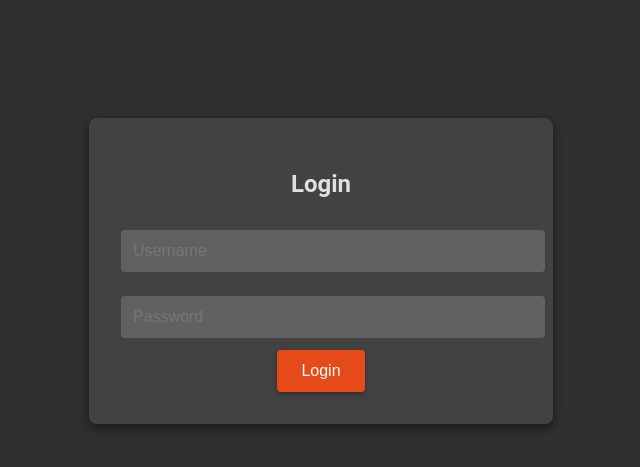
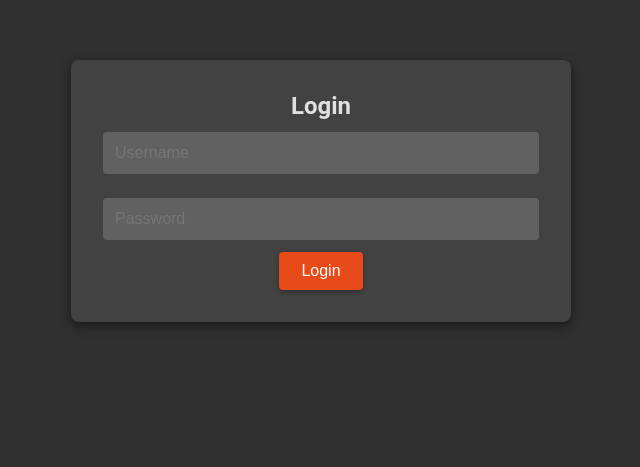
Before and after one commit to Mukund934/Simple-Todo-Application, a React (Vite) app in the folder frontend/: page / in a window 1280 px wide. Shown: the part 129-596 px from the top of the page, without its empty margins (319-959 px from the left). Built offline with nearby package versions, Linux system fonts and the light colour scheme.

Commit message:
updating the styling of, of login page, fixing allignments

```diff
--- a/frontend/src/App.css
+++ b/frontend/src/App.css
@@ -1,35 +1,68 @@
-body {
+* {
+  box-sizing: border-box;
   margin: 0;
   padding: 0;
+}
+
+body {
   font-family: "Roboto", sans-serif;
   background-color: #303030;
   color: #e0e0e0;
-  height: 100%;
+}
+
+.login-wrapper {
+  display: flex;
+  align-items: center;
+  justify-content: center;
+  min-height: 80vh;
+}
+
+.login-container {
+  background-color: #424242;
+  width: 100%;
+  max-width: 500px;
+  padding: 32px;
+  border-radius: 8px;
+  box-shadow: 0 4px 12px rgba(0, 0, 0, 0.5);
+  text-align: center;
+}
+
+.app-wrapper {
+  min-height: 100vh;
+  display: flex;
+  flex-direction: column;
+  align-items: center;
+}
+
+.header {
+  margin-top: 24px;
+  margin-bottom: 24px;
+  text-align: center;
 }
 
 .container {
+  width: 100%;
   max-width: 1200px;
-  margin: 0 auto;
-  padding: 24px;
+  flex: 1;
+  display: flex;
+  flex-direction: column;
+  align-items: center;
+  padding: 0 24px 24px;
 }
 
-.header {
-  text-align: center;
-  margin-bottom: 24px;
-}
-
-.header h1 {
-  font-size: 2.5rem;
-  color: #ffc107;
-  margin: 0;
-}
-
-.form-container {
+.form-container,
+.todo-list {
+  width: 100%;
+  max-width: 1200px;
+  margin-bottom: 40px;
   background-color: #424242;
   border-radius: 8px;
   box-shadow: 0 2px 10px rgba(0, 0, 0, 0.5);
-  padding: 24px;
-  margin-bottom: 24px;
+  padding: 40px;
+}
+
+.logout-button {
+  margin-bottom: 30px;
 }
 
 .input-field {
@@ -52,7 +85,7 @@ body {
 .button {
   background-color: #e64a19;
   color: white;
-  padding: 12px 24px;
+  padding: 10px 22px;
   border: none;
   border-radius: 4px;
   cursor: pointer;
@@ -62,40 +95,9 @@ body {
 }
 
 .button:hover {
-  background-color: #d84315;
+  background-color: #892a0d;
   transform: translateY(-2px);
   box-shadow: 0 4px 10px rgba(0, 0, 0, 0.4);
-}
-
-.logout-button {
-  background-color: #e64a19;
-  margin-bottom: 24px;
-}
-
-.logout-button:hover {
-  background-color: #d84315;
-  transform: translateY(-2px);
-}
-
-.todo-list {
-  list-style: none;
-  padding: 0;
-}
-
-.todo-item {
-  background-color: #424242;
-  padding: 16px;
-  margin-bottom: 16px;
-  border-radius: 6px;
-  box-shadow: 0 2px 5px rgba(0, 0, 0, 0.3);
-  display: flex;
-  justify-content: space-between;
-  align-items: center;
-}
-
-.todo-item.completed {
-  text-decoration: line-through;
-  opacity: 0.6;
 }
 
 .todo-button {
@@ -114,7 +116,7 @@ body {
 }
 
 .mark-button:hover {
-  background-color: #388e3c;
+  background-color: #307633;
   transform: translateY(-2px);
 }
 
@@ -128,16 +130,3 @@ body {
   background-color: #616161;
   transform: translateY(-2px);
 }
-
-.login-container {
-  background-color: #424242;
-  max-width: 400px;
-  padding: 32px;
-  border-radius: 8px;
-  box-shadow: 0 4px 12px rgba(0, 0, 0, 0.5);
-  text-align: center;
-  position: absolute;
-  top: 50%;
-  left: 50%;
-  transform: translate(-50%, -50%);
-}
--- a/frontend/src/App.jsx
+++ b/frontend/src/App.jsx
@@ -32,22 +32,28 @@ function App() {
   };
 
   if (!token) {
-    return <Login setToken={setToken} />;
+    return (
+      <div className="login-wrapper">
+        <Login setToken={setToken} />
+      </div>
+    );
   }
 
   return (
-    <div className="container">
+    <div className="app-wrapper">
       <header className="header">
         <h1>Simple Todo Application</h1>
       </header>
       <button className="button logout-button" onClick={handleLogout}>
         Logout
       </button>
-      <div className="form-container">
-        <CreateTodo token={token} onTodoCreated={fetchTodos} />
-      </div>
-      <div className="todo-list">
-        <Todos todos={todos} token={token} onTodoUpdated={fetchTodos} />
+      <div className="container">
+        <div className="form-container">
+          <CreateTodo token={token} onTodoCreated={fetchTodos} />
+        </div>
+        <div className="todo-list">
+          <Todos todos={todos} token={token} onTodoUpdated={fetchTodos} />
+        </div>
       </div>
     </div>
   );
--- a/frontend/src/components/CreateTodo.jsx
+++ b/frontend/src/components/CreateTodo.jsx
@@ -15,7 +15,7 @@ function CreateTodo({ token, onTodoCreated }) {
       body: JSON.stringify({ title, description })
     })
       .then((res) => res.json())
-      .then((data) => {
+      .then(() => {
         alert("Todo added");
         setTitle("");
         setDescription("");
--- a/frontend/src/components/Todos.jsx
+++ b/frontend/src/components/Todos.jsx
@@ -11,7 +11,7 @@ function Todos({ todos, token, onTodoUpdated }) {
       body: JSON.stringify({ id })
     })
       .then((res) => res.json())
-      .then((data) => {
+      .then(() => {
         alert("Todo marked as completed");
         if (onTodoUpdated) {
           onTodoUpdated();
```
